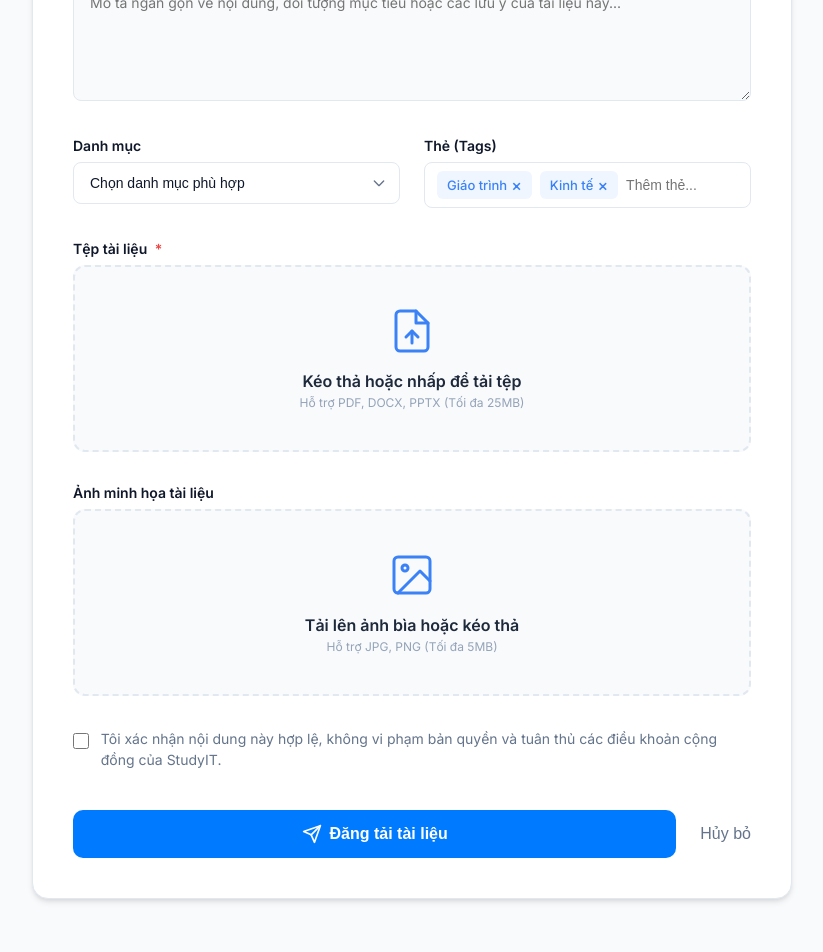
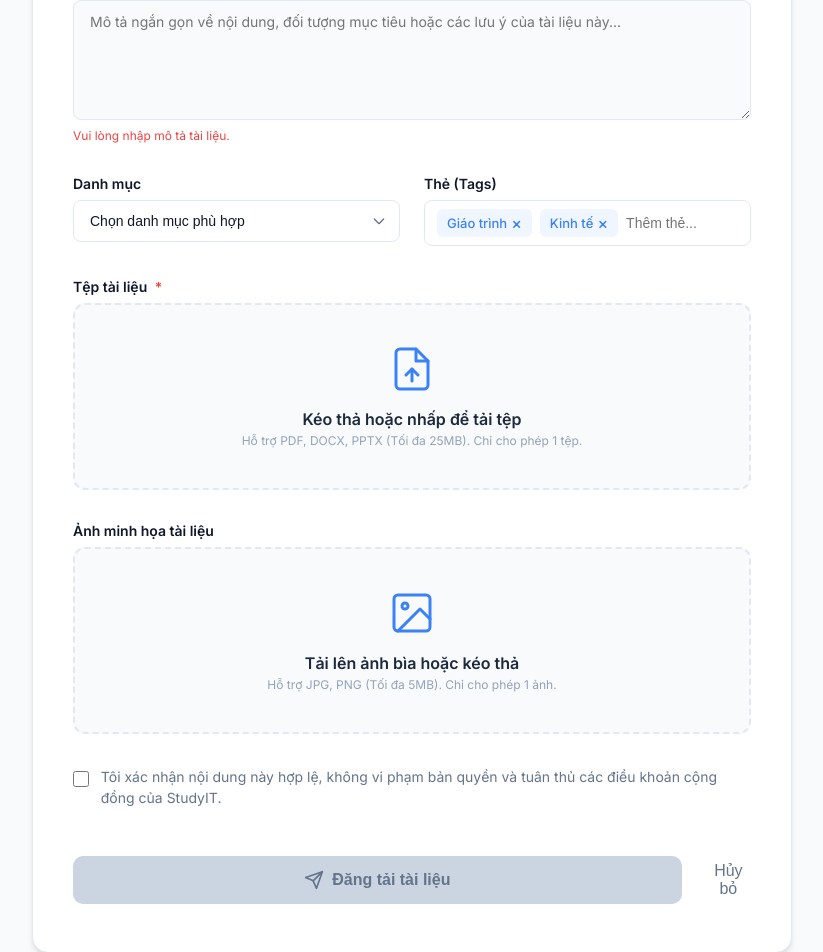
Before and after one commit to phuchoang1807/Frontend_study_IT, a React (Vite) app: page /upload-document in a window 1280 px wide. Shown: the part 400-1352 px from the top of the page, without its empty margins (228-1051 px from the left). Built offline with nearby package versions, Linux system fonts and the light colour scheme.

Commit message:
feat(upload): validate form, limit input length, handle tags and file preview

```diff
--- a/src/pages/document/UploadDocument.jsx
+++ b/src/pages/document/UploadDocument.jsx
@@ -61,21 +61,57 @@ export default function UploadDocument() {
 
   const [tagInput, setTagInput] = useState("");
 
+  const MIN_TITLE_LENGTH = 15;
+  const MAX_TITLE_LENGTH = 30;
+  const MIN_DESCRIPTION_LENGTH = 80;
+  const MAX_DESCRIPTION_LENGTH = 160;
+
+  const isTitleValid = formData.title.trim().length >= MIN_TITLE_LENGTH && formData.title.trim().length <= MAX_TITLE_LENGTH;
+  const isDescriptionValid = formData.description.trim().length >= MIN_DESCRIPTION_LENGTH && formData.description.trim().length <= MAX_DESCRIPTION_LENGTH;
+
+  // Derived state to check if the form is valid for submission
+  const canSubmit =
+    isTitleValid &&
+    isDescriptionValid &&
+    formData.category.trim() !== "" &&
+    formData.tags.length > 0 &&
+    formData.documentFile !== null &&
+    formData.thumbnailFile !== null &&
+    formData.confirmed === true;
+
   const handleInputChange = (e) => {
     const { name, value, type, checked } = e.target;
-    setFormData((prev) => ({
-      ...prev,
-      [name]: type === "checkbox" ? checked : value,
-    }));
+    if (type === "checkbox") {
+      setFormData((prev) => ({
+        ...prev,
+        [name]: checked,
+      }));
+    } else {
+      let newValue = value;
+      if (name === "title") {
+        if (value.length > MAX_TITLE_LENGTH) {
+          return; // Prevent further input
+        }
+      } else if (name === "description") {
+        if (value.length > MAX_DESCRIPTION_LENGTH) {
+          return; // Prevent further input
+        }
+      }
+      setFormData((prev) => ({
+        ...prev,
+        [name]: newValue,
+      }));
+    }
   };
 
   const handleTagInputKeyDown = (e) => {
-    if (e.key === "Enter" && tagInput.trim()) {
+    if ((e.key === "Enter" || e.key === ";") && tagInput.trim()) {
       e.preventDefault();
-      if (!formData.tags.includes(tagInput.trim())) {
+      const newTag = tagInput.trim().replace(/;$/, ''); // Remove trailing semicolon if present
+      if (newTag && !formData.tags.includes(newTag)) {
         setFormData((prev) => ({
           ...prev,
-          tags: [...prev.tags, tagInput.trim()],
+          tags: [...prev.tags, newTag],
         }));
       }
       setTagInput("");
@@ -108,12 +144,8 @@ export default function UploadDocument() {
 
   const handleSubmit = (e) => {
     e.preventDefault();
-    if (!formData.documentFile) {
-      notification.error("Vui lòng tải lên tệp tài liệu.");
-      return;
-    }
-    if (!formData.confirmed) {
-      notification.error("Vui lòng xác nhận điều khoản.");
+    if (!canSubmit) {
+      notification.error("Vui lòng điền đầy đủ thông tin và xác nhận điều khoản trước khi đăng tải.");
       return;
     }
 
@@ -147,6 +179,15 @@ export default function UploadDocument() {
                 onChange={handleInputChange}
                 required
               />
+              {formData.title.trim().length === 0 && (
+                <p className="form-hint error">Vui lòng nhập tiêu đề tài liệu.</p>
+              )}
+              {formData.title.trim().length > 0 && formData.title.trim().length < MIN_TITLE_LENGTH && (
+                <p className="form-hint error">Tiêu đề phải có ít nhất {MIN_TITLE_LENGTH} ký tự.</p>
+              )}
+              {formData.title.trim().length > MAX_TITLE_LENGTH && (
+                <p className="form-hint error">Tiêu đề không được vượt quá {MAX_TITLE_LENGTH} ký tự.</p>
+              )}
             </div>
 
             <div className="form-section">
@@ -159,6 +200,15 @@ export default function UploadDocument() {
                 onChange={handleInputChange}
                 required
               ></textarea>
+              {formData.description.trim().length === 0 && (
+                <p className="form-hint error">Vui lòng nhập mô tả tài liệu.</p>
+              )}
+              {formData.description.trim().length > 0 && formData.description.trim().length < MIN_DESCRIPTION_LENGTH && (
+                <p className="form-hint error">Mô tả phải có ít nhất {MIN_DESCRIPTION_LENGTH} ký tự.</p>
+              )}
+              {formData.description.trim().length > MAX_DESCRIPTION_LENGTH && (
+                <p className="form-hint error">Mô tả không được vượt quá {MAX_DESCRIPTION_LENGTH} ký tự.</p>
+              )}
             </div>
 
             <div className="form-row form-section">
@@ -193,8 +243,12 @@ export default function UploadDocument() {
                     value={tagInput}
                     onChange={(e) => setTagInput(e.target.value)}
                     onKeyDown={handleTagInputKeyDown}
+                    title="Nhập thẻ mới và nhấn Enter hoặc ';' để thêm"
                   />
                 </div>
+                {formData.tags.length === 0 && tagInput.trim() === '' && (
+                  <p className="form-hint">Vui lòng thêm ít nhất một thẻ.</p>
+                )}
               </div>
             </div>
 
@@ -203,8 +257,8 @@ export default function UploadDocument() {
                 Tệp tài liệu <span className="required-star">*</span>
               </label>
               <div
-                className="dropzone"
-                onClick={() => fileInputRef.current.click()}
+                className={`dropzone ${formData.documentFile ? 'dropzone-disabled' : ''}`}
+                onClick={formData.documentFile ? null : () => fileInputRef.current.click()}
               >
                 <input
                   type="file"
@@ -212,38 +266,22 @@ export default function UploadDocument() {
                   style={{ display: "none" }}
                   onChange={(e) => handleFileChange(e, "documentFile")}
                   accept=".pdf,.docx,.pptx"
+                  disabled={formData.documentFile !== null}
                 />
                 <div className="dropzone-icon">
                   <FileUploadIcon />
                 </div>
-                <p className="dropzone-text">Kéo thả hoặc nhấp để tải tệp</p>
-                <p className="dropzone-subtext">Hỗ trợ PDF, DOCX, PPTX (Tối đa 25MB)</p>
-              </div>
-            </div>
-
-            <div className="form-section">
-              <label className="form-label">Ảnh minh họa tài liệu</label>
-              <div
-                className="dropzone"
-                onClick={() => imageInputRef.current.click()}
-              >
-                <input
-                  type="file"
-                  ref={imageInputRef}
-                  style={{ display: "none" }}
-                  onChange={(e) => handleFileChange(e, "thumbnailFile")}
-                  accept="image/*"
-                />
-                <div className="dropzone-icon">
-                  <ImageIcon />
-                </div>
-                <p className="dropzone-text">Tải lên ảnh bìa hoặc kéo thả</p>
-                <p className="dropzone-subtext">Hỗ trợ JPG, PNG (Tối đa 5MB)</p>
+                <p className="dropzone-text">
+                  {formData.documentFile ? 'Đã tải lên 1 tệp' : 'Kéo thả hoặc nhấp để tải tệp'}
+                </p>
+                <p className="dropzone-subtext">
+                  Hỗ trợ PDF, DOCX, PPTX (Tối đa 25MB). Chỉ cho phép 1 tệp.
+                </p>
               </div>
             </div>
 
             {formData.documentFile && (
-              <div className="form-section">
+              <div className="form-section uploaded-file-preview">
                 <p className="preview-section-title">Xem trước tệp đã chọn</p>
                 <div className="file-preview-card">
                   <div className="file-preview-info">
@@ -258,6 +296,54 @@ export default function UploadDocument() {
                     </div>
                   </div>
                   <div className="remove-file" onClick={() => removeFile("documentFile")}>
+                    <TrashIcon />
+                  </div>
+                </div>
+              </div>
+            )}
+
+            <div className="form-section">
+              <label className="form-label">Ảnh minh họa tài liệu</label>
+              <div
+                className={`dropzone ${formData.thumbnailFile ? 'dropzone-disabled' : ''}`}
+                onClick={formData.thumbnailFile ? null : () => imageInputRef.current.click()}
+              >
+                <input
+                  type="file"
+                  ref={imageInputRef}
+                  style={{ display: "none" }}
+                  onChange={(e) => handleFileChange(e, "thumbnailFile")}
+                  accept="image/*"
+                  disabled={formData.thumbnailFile !== null}
+                />
+                <div className="dropzone-icon">
+                  <ImageIcon />
+                </div>
+                <p className="dropzone-text">
+                  {formData.thumbnailFile ? 'Đã tải lên 1 ảnh' : 'Tải lên ảnh bìa hoặc kéo thả'}
+                </p>
+                <p className="dropzone-subtext">
+                  Hỗ trợ JPG, PNG (Tối đa 5MB). Chỉ cho phép 1 ảnh.
+                </p>
+              </div>
+            </div>
+
+            {formData.thumbnailFile && (
+              <div className="form-section uploaded-image-preview">
+                <p className="preview-section-title">Xem trước ảnh đã chọn</p>
+                <div className="image-preview-card">
+                  <img
+                    src={URL.createObjectURL(formData.thumbnailFile)}
+                    alt="Ảnh minh họa"
+                    className="thumbnail-preview-img"
+                  />
+                  <div className="image-details">
+                    <span className="image-name">{formData.thumbnailFile.name}</span>
+                    <span className="image-meta">
+                      {(formData.thumbnailFile.size / (1024 * 1024)).toFixed(1)} MB
+                    </span>
+                  </div>
+                  <div className="remove-image" onClick={() => removeFile("thumbnailFile")}>
                     <TrashIcon />
                   </div>
                 </div>
@@ -281,7 +367,12 @@ export default function UploadDocument() {
             </div>
 
             <div className="form-actions">
-              <button type="submit" className="submit-btn">
+              <button
+                type="submit"
+                className={`submit-btn ${!canSubmit ? 'submit-btn-disabled' : ''}`}
+                disabled={!canSubmit}
+                title={!canSubmit ? 'Vui lòng điền đầy đủ thông tin và xác nhận điều khoản để đăng tải' : ''}
+              >
                 <SendIcon />
                 Đăng tải tài liệu
               </button>
--- a/src/styles/uploadDocument.css
+++ b/src/styles/uploadDocument.css
@@ -273,10 +273,18 @@
   align-items: center;
   gap: 24px;
   margin-top: 40px;
+  position: relative;
+}
+
+.submit-btn-wrapper {
+  flex: 1;
+  display: flex;
+  flex-direction: column;
+  gap: 8px;
 }
 
 .submit-btn {
-  flex: 1;
+  width: 100%;
   background: #007bff;
   color: white;
   border: none;
@@ -289,11 +297,23 @@
   justify-content: center;
   gap: 8px;
   cursor: pointer;
-  transition: background 0.2s;
+  transition: all 0.2s;
 }
 
-.submit-btn:hover {
+.submit-btn:hover:not(:disabled) {
   background: #0069d9;
+}
+
+.submit-btn:disabled {
+  background-color: #cbd5e1;
+  cursor: not-allowed;
+  color: #64748b;
+}
+
+.validation-error-msg {
+  font-size: 12px;
+  color: #ef4444;
+  font-weight: 500;
 }
 
 .cancel-btn {
@@ -304,8 +324,130 @@
   border: none;
   cursor: pointer;
   transition: color 0.2s;
+  padding: 14px 0;
+}
+
+/* Upload Dropzones */
+.dropzone {
+  border: 2px dashed #e2e8f0;
+  border-radius: 12px;
+  padding: 40px 20px;
+  text-align: center;
+  cursor: pointer;
+  transition: all 0.2s;
+  background: #f8fafc;
+  position: relative;
+  overflow: hidden;
+}
+
+.dropzone:hover:not(.disabled) {
+  border-color: #007bff;
+  background: #f1f7ff;
+}
+
+.dropzone.disabled {
+  cursor: not-allowed;
+  background: #f1f5f9;
+  border-style: solid;
+  opacity: 0.7;
+}
+
+.dropzone.disabled::after {
+  content: "";
+  position: absolute;
+  top: 0;
+  left: 0;
+  width: 100%;
+  height: 100%;
+  background: linear-gradient(to top left, transparent 49.5%, #cbd5e1 49.5%, #cbd5e1 50.5%, transparent 50.5%);
+  pointer-events: none;
+}
+
+/* Tag Hints */
+.tags-container-wrapper {
+  position: relative;
+}
+
+.tag-hint {
+  font-size: 11px;
+  color: #64748b;
+  margin-top: 4px;
+  font-style: italic;
+}
+
+/* Previews */
+.preview-container {
+  margin-top: 12px;
+}
+
+.image-preview-card {
+  width: 100%;
+  max-width: 200px;
+  border-radius: 8px;
+  overflow: hidden;
+  border: 1px solid #e2e8f0;
+  position: relative;
+  margin-top: 12px;
+}
+
+.image-preview-card img {
+  width: 100%;
+  height: auto;
+  display: block;
+}
+
+.image-preview-card .remove-image {
+  position: absolute;
+  top: 5px;
+  right: 5px;
+  background: rgba(255, 255, 255, 0.9);
+  border-radius: 50%;
+  width: 24px;
+  height: 24px;
+  display: flex;
+  align-items: center;
+  justify-content: center;
+  color: #ef4444;
+  cursor: pointer;
+  box-shadow: 0 2px 4px rgba(0,0,0,0.1);
 }
 
 .cancel-btn:hover {
   color: #1e293b;
 }
+
+/* New styles for uploaded dropzones and text */
+.dropzone.dropzone-uploaded {
+  background: #f1f5f9; /* Gray background */
+  border-color: #cbd5e1; /* Gray border */
+  cursor: not-allowed;
+  position: relative; /* Needed for absolute positioning of overlay */
+}
+
+.dropzone-overlay {
+  position: absolute;
+  top: 0;
+  left: 0;
+  width: 100%;
+  height: 100%;
+  background: linear-gradient(to top left, transparent 49%, #cbd5e1 49%, #cbd5e1 51%, transparent 51%);
+  pointer-events: none; /* Allows clicks to pass through to the underlying disabled input */
+  display: flex;
+  align-items: center;
+  justify-content: center;
+  color: #64748b; /* Gray text for the overlay message */
+  font-weight: 600;
+  font-size: 14px;
+  text-align: center;
+  z-index: 10; /* Ensure it's above other content in dropzone */
+}
+
+.text-gray {
+  color: #64748b; /* A darker gray for the text */
+}
+
+.form-hint.error {
+  color: #ef4444; /* Red for error messages */
+  font-size: 12px;
+  margin-top: 4px;
+}
```
